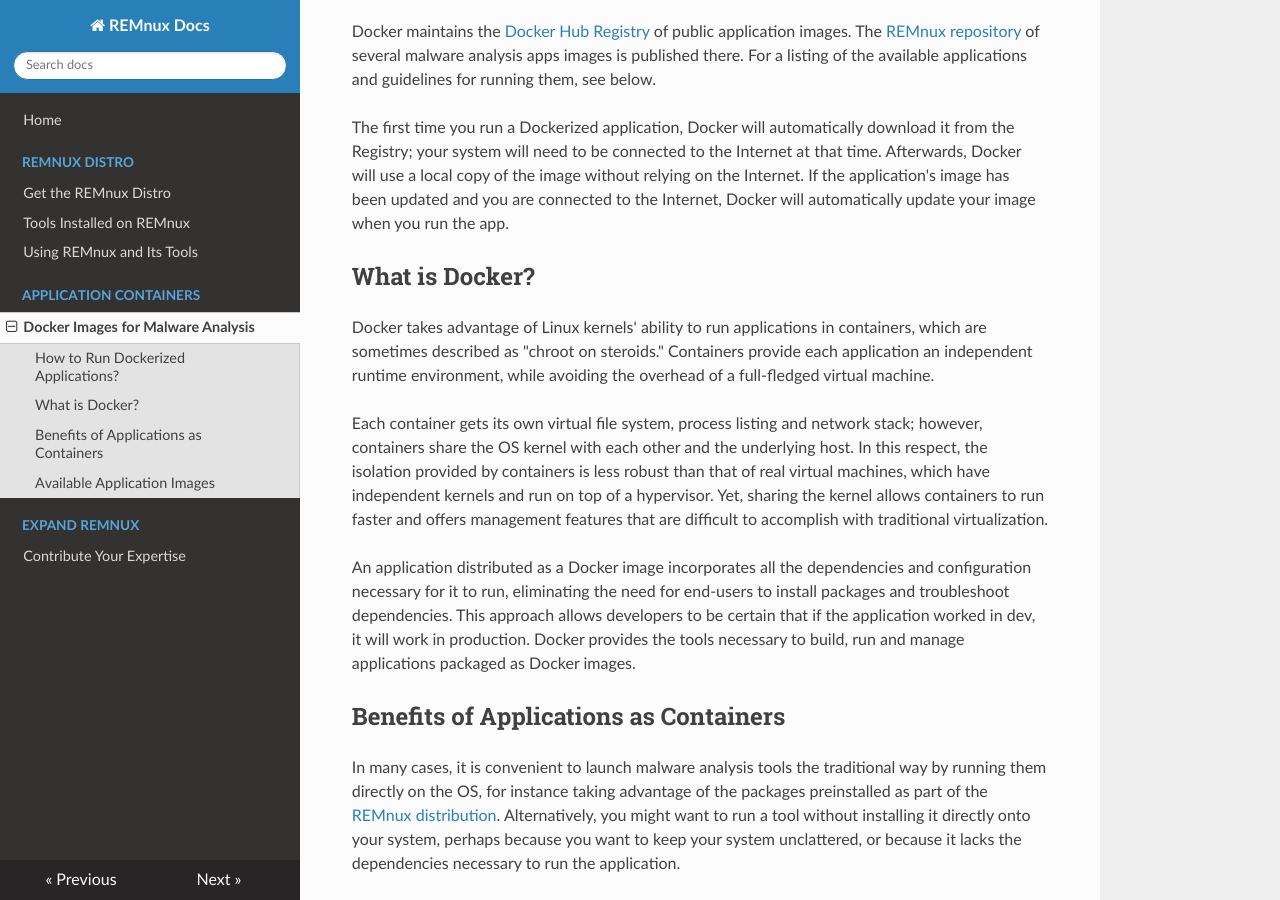
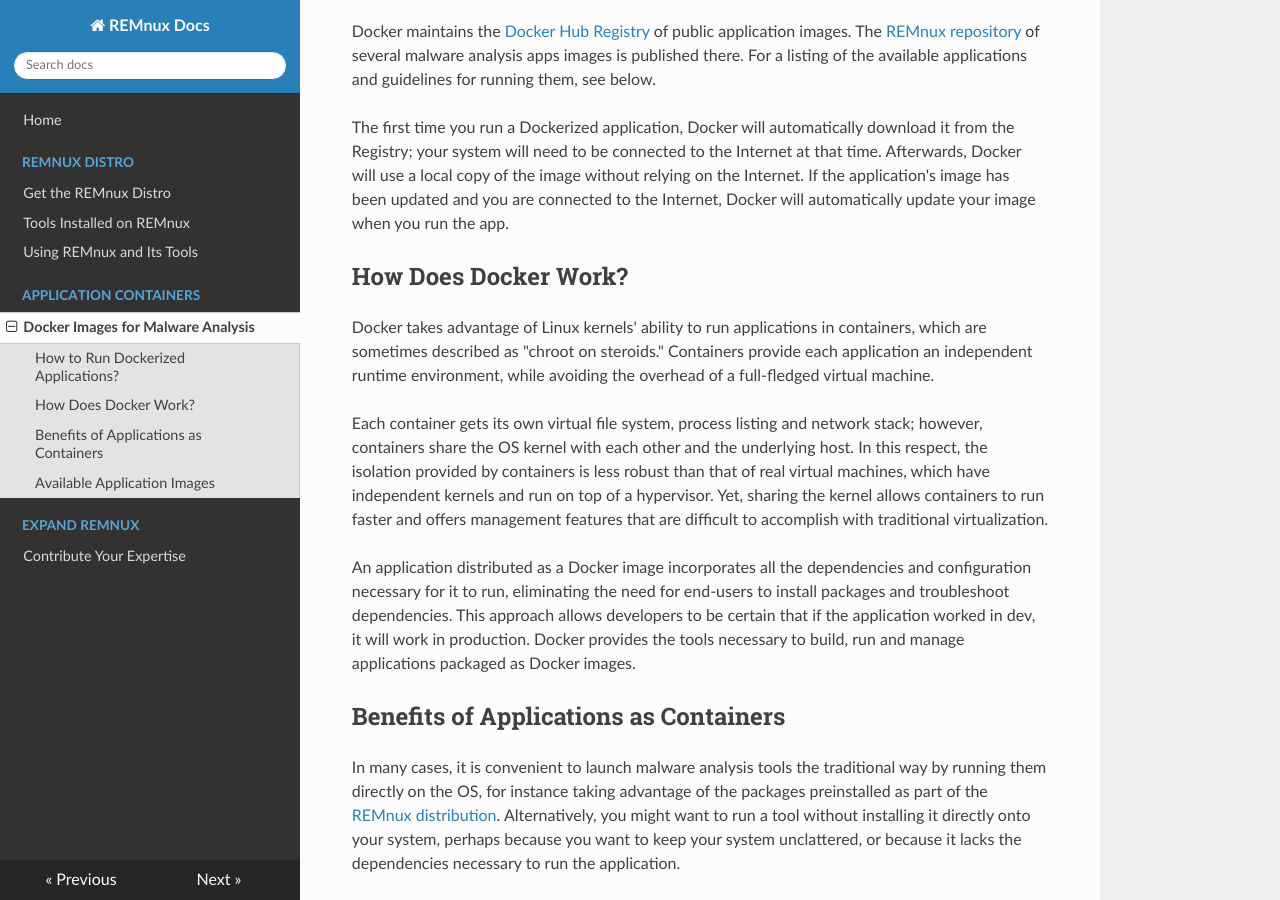
Before and after one commit to wzod/docs, an MkDocs documentation site: the page built from source/containers/about.md, in a window 1280 px wide and 900 px high, scrolled down 583 px. Built offline with MkDocs 1.6.1, drawn with Linux system fonts in a browser that asks for light colours; nearby versions of some CDN libraries; old or Windows-style settings are respelled for this version of MkDocs.

Commit message:
Docker heading tweak

```diff
--- a/source/containers/about.md
+++ b/source/containers/about.md
@@ -14,7 +14,7 @@
 
 The first time you run a Dockerized application, Docker will automatically download it from the Registry; your system will need to be connected to the Internet at that time. Afterwards, Docker will use a local copy of the image without relying on the Internet. If the application's image has been updated and you are connected to the Internet, Docker will automatically update your image when you run the app.
 
-## What is Docker?
+## How Does Docker Work?
 
 Docker takes advantage of Linux kernels' ability to run applications in containers, which are sometimes described as "chroot on steroids." Containers provide each application an independent runtime environment, while avoiding the overhead of a full-fledged virtual machine.
 
```
